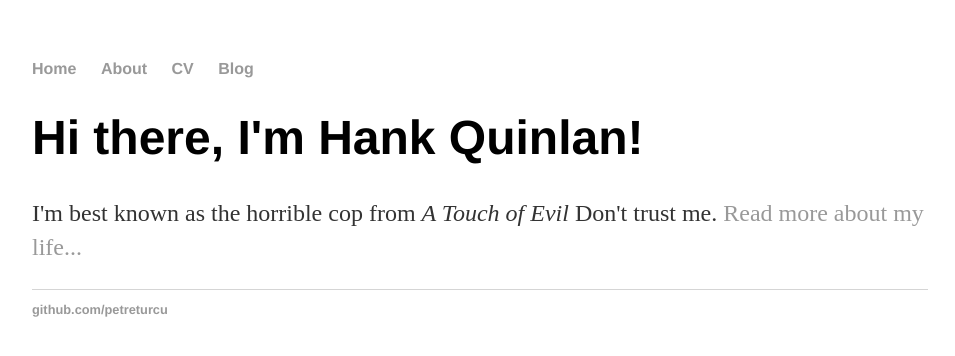
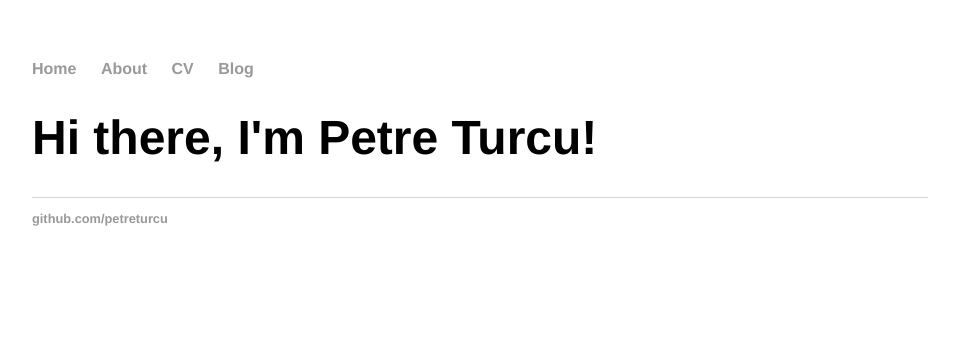
Before and after one commit to petreturcu/petreturcu.github.io, a Jekyll site: the page built from index.html, in a window 1280 px wide. Shown: the top 356 px of the page, without its empty margins (160-1115 px from the left). Built offline with Jekyll 4.4.1, drawn with Linux system fonts in a browser that asks for light colours.

Commit message:
Update index.html

```diff
--- a/index.html
+++ b/index.html
@@ -1,8 +1,7 @@
 ---
 layout: default
-title: Hank Quinlan, Horrible Cop
+title: Petre Turcu
 ---
 <div class="blurb">
-	<h1>Hi there, I'm Hank Quinlan!</h1>
-	<p>I'm best known as the horrible cop from <em>A Touch of Evil</em> Don't trust me. <a href="/about">Read more about my life...</a></p>
+	<h1>Hi there, I'm Petre Turcu!</h1>
 </div><!-- /.blurb -->
```
